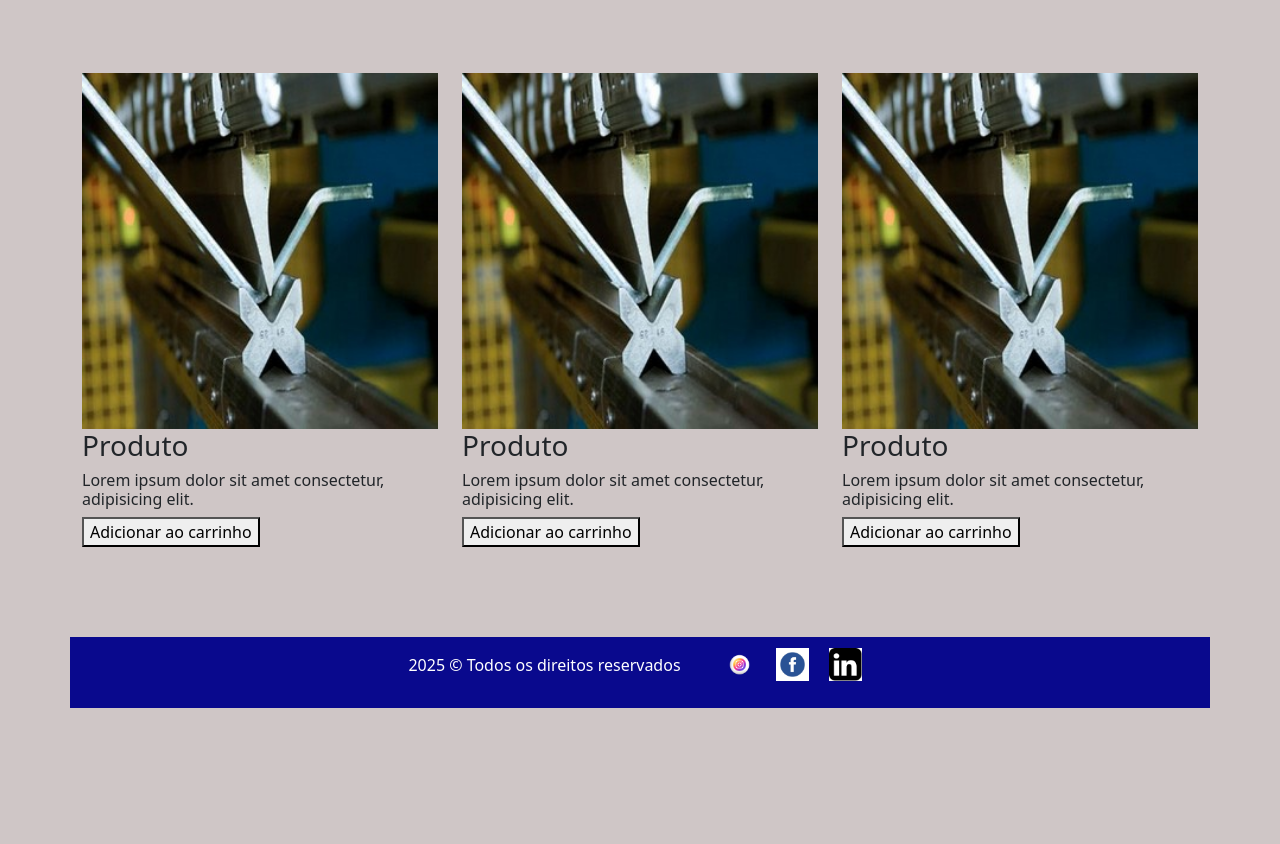
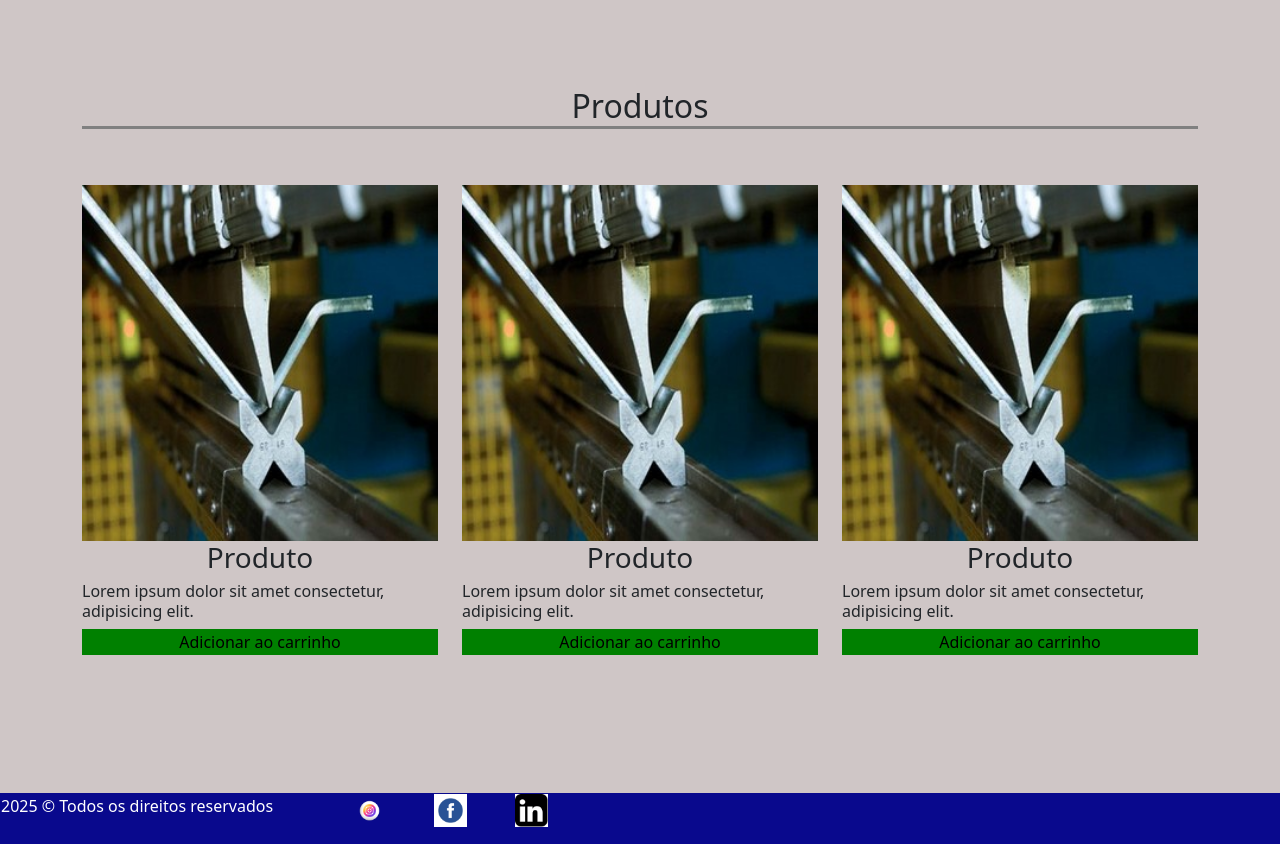
Before and after one commit to markcos1/atividade_boostrap, a plain HTML site: page index.html in a window 1280 px wide. Shown: the part 1029-1873 px from the top of the page. Before the commit the page ends 1737 px from the top, so only its background shows below. Drawn offline with nearby package versions, Linux system fonts and the light colour scheme.

Commit message:
novo commit

```diff
--- a/index.html
+++ b/index.html
@@ -8,10 +8,10 @@
     <link rel="stylesheet" href="./main.css" />
 </head>
 <body>
-    <header class="container">
+    <header class=" d-block w-100">
         <nav class="navbar navbar-expand-lg navbar-light">
             <div class="container">
-            <h1 class="navbar-brand" href="#">Metalúrgica Sobral</h1>
+            <h1 >Metalúrgica Sobral</h1>
             <button class="navbar-toggler" type="button" data-bs-toggle="collapse" data-bs-target="#navbarNav"
                 aria-controls="navbarNav" aria-expanded="false" aria-label="Toggle navigation">
                 <span class="navbar-toggler-icon"></span>
@@ -70,10 +70,15 @@
         </section>
     </div>
 
+    <div>
         <section>
             <div class="container produto" id="produt">
+
                 <div class="row">
-                <article class="col-sm-12 col-md-6 col-lg-4">
+                    <div>
+                        <h2>Produtos</h2>
+                    </div>
+                    <article class="col-sm-12 col-md-6 col-lg-4 pt-5 pb-5">
                         <div >
                             <img class="d-block w-100" src="./imagens/dobra-de-chapa.jpg" />
                                 <h3>Produto</h3>
@@ -81,9 +86,7 @@
                                 <button type="button" class="btn-outline">Adicionar ao carrinho</button>
                         </div>
                     </article>
-
-
-                <article class="col-sm-12 col-md-6 col-lg-4">
+                    <article class="col-sm-12 col-md-6 col-lg-4 pt-5 pb-5">
                         <div >
                             <img class="d-block w-100" src="./imagens/dobra-de-chapa.jpg" />
                             <h3>Produto</h3>
@@ -91,7 +94,7 @@
                             <button type="button" class="btn-outline">Adicionar ao carrinho</button>
                         </div>
                     </article>
-                <article  class="col-sm-12 col-md-6 col-lg-4">
+                    <article  class="col-sm-12 col-md-6 col-lg-4 pt-5 pb-5">
                         <div>
                             <img class="d-block w-100" src="./imagens/dobra-de-chapa.jpg" />
                             <h3>Produto</h3>
@@ -102,8 +105,9 @@
                 </div>
             </div>
         </section>
+    </div>
 
-    <footer class="container">
+    <footer class="d-flex w-100 ">
         <div>
             <p> 2025 &copy; Todos os direitos reservados</p>
         </div>
--- a/main.css
+++ b/main.css
@@ -20,10 +20,30 @@ header{
 
 }
 
+
 .produto{
     margin-top: 90px;
     margin-bottom: 90px;
 }
+.produto h2{
+    align-items: center;
+    justify-content: center;
+    display: flex;
+    border-bottom: 3px solid gray;
+
+}
+.produto article button{
+    width: 100%;
+    background-color: green;
+    border: none;
+}
+.produto h3,h6{
+    align-items: center;
+    justify-content: center;
+    display: flex;
+
+}
+
 footer{
     margin-top: 90px;
     padding: 1px;
@@ -32,23 +52,26 @@ footer{
     color: #fff;
 }
 .botoes{
+    list-style-type: none;
+    justify-content: center;
+    align-items: center;
     display: flex;
-    justify-content: space-between;
-    list-style-type: none;
-    align-content: space-between;
 
 }
 .botoes img{
+
     height: 33px;
     justify-content: space-between;
-    display: inline;
-    margin: 10px;
+    margin-left: 3em;
 
 
 }
+
+
 .tituloum{
     align-items: center;
     justify-content: center;
     display: flex;
 
+
 }
```
Lines whose indentation alone changed are shown as unchanged.
